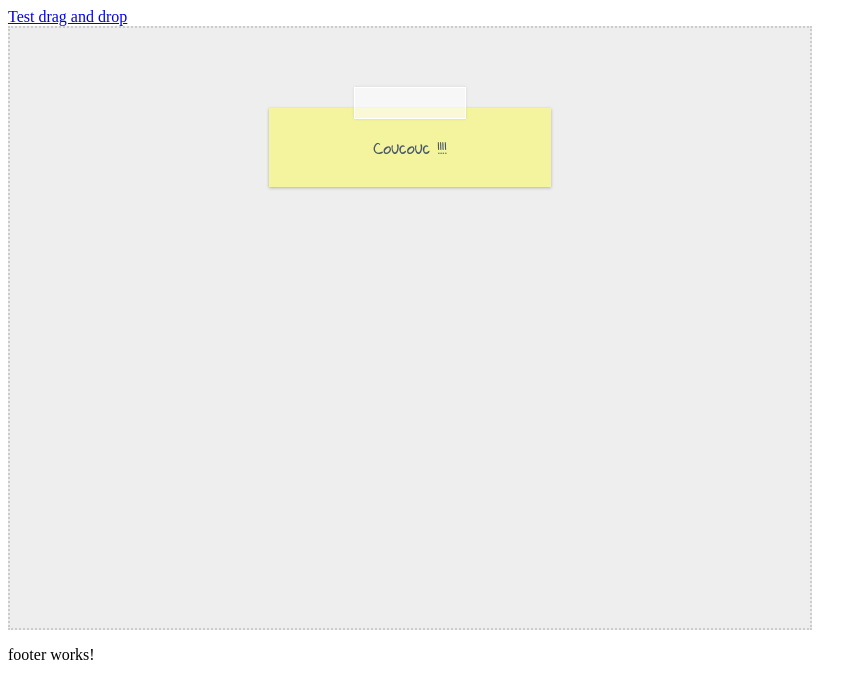
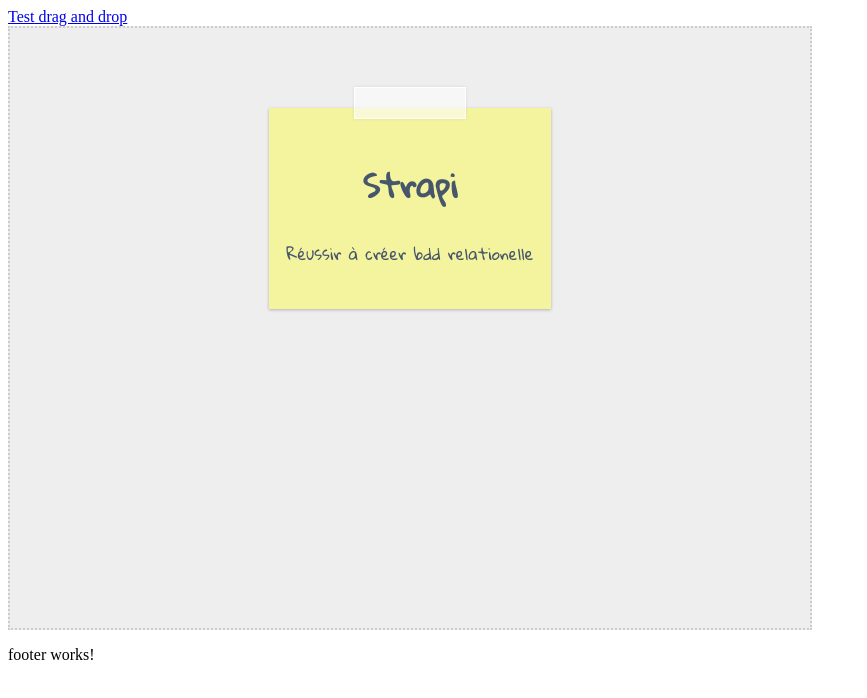
Before and after one commit to JulienBailly08/todoList, an Angular app: page / in a window 1280 px wide. Shown: the top 698 px of the page, without its empty margins (0-867 px from the left). Built offline with nearby package versions, Linux system fonts and the light colour scheme; a web font is replaced by a local one.

Commit message:
creation homePage et service

```diff
--- a/src/app/app-routing.module.ts
+++ b/src/app/app-routing.module.ts
@@ -1,7 +1,10 @@
 import { NgModule } from '@angular/core';
 import { RouterModule, Routes } from '@angular/router';
+import { HomeComponent } from './component/home/home.component';
 
-const routes: Routes = [];
+const routes: Routes = [
+  {path:'',component:HomeComponent},
+];
 
 @NgModule({
   imports: [RouterModule.forRoot(routes)],
--- a/src/app/app.component.html
+++ b/src/app/app.component.html
@@ -1,6 +1,4 @@
 <app-header></app-header>
-
-<app-dragbox></app-dragbox>
 
 <router-outlet></router-outlet>
 
--- a/src/app/app.component.ts
+++ b/src/app/app.component.ts
@@ -1,10 +1,11 @@
-import { Component } from '@angular/core';
+import { Component} from '@angular/core';
 
 @Component({
   selector: 'app-root',
   templateUrl: './app.component.html',
   styleUrls: ['./app.component.css']
 })
-export class AppComponent {
+export class AppComponent  {
   title = 'todoList';
+
 }
--- a/src/app/app.module.ts
+++ b/src/app/app.module.ts
@@ -8,6 +8,7 @@
 import { FooterComponent } from './component/footer/footer.component';
 import { HeaderComponent } from './component/header/header.component';
 import { DragboxComponent } from './component/dragbox/dragbox.component';
+import { HomeComponent } from './component/home/home.component';
 
 @NgModule({
   declarations: [
@@ -15,6 +16,7 @@
     FooterComponent,
     HeaderComponent,
     DragboxComponent,
+    HomeComponent,
   ],
   imports: [
     BrowserModule,
--- a/src/app/component/dragbox/dragbox.component.html
+++ b/src/app/component/dragbox/dragbox.component.html
@@ -1,5 +1,8 @@
 <div class="box">
-    <div class="post-it" cdkDragBoundary=".box" cdkDrag>
-      <p class="sticky taped">Coucouc !!!!</p>
+  <div class="post-it" cdkDragBoundary=".box" cdkDrag>
+    <div class="sticky taped">
+      <h1>{{prout.attributes.title}}</h1>
+      <p>{{prout.attributes.description}}</p>
     </div>
   </div>
+</div>
--- a/src/app/component/dragbox/dragbox.component.ts
+++ b/src/app/component/dragbox/dragbox.component.ts
@@ -1,4 +1,4 @@
-import { Component, OnInit } from '@angular/core';
+import { Component, OnInit, Input } from '@angular/core';
 
 @Component({
   selector: 'app-dragbox',
@@ -7,6 +7,8 @@
 })
 export class DragboxComponent implements OnInit {
 
+
+  @Input() prout:any;
   constructor() { }
 
   ngOnInit(): void {
--- /dev/null
+++ b/src/app/component/home/home.component.html
@@ -0,0 +1 @@
+<app-dragbox [prout]="todoList[0]"></app-dragbox>
--- /dev/null
+++ b/src/app/component/home/home.component.ts
@@ -0,0 +1,20 @@
+import { Component, OnInit } from '@angular/core';
+import { TodosService } from 'src/app/services/todos.service';
+
+
+@Component({
+  selector: 'app-home',
+  templateUrl: './home.component.html',
+  styleUrls: ['./home.component.css']
+})
+export class HomeComponent implements OnInit {
+
+  todoList:any;
+
+  constructor(private todoService : TodosService) { }
+
+  ngOnInit(): void {
+    this.todoList = this.todoService.getTodoList();
+  }
+
+}
--- /dev/null
+++ b/src/app/services/todos.service.ts
@@ -0,0 +1,91 @@
+import { Injectable } from '@angular/core';
+import { Observable } from 'rxjs';
+
+@Injectable({
+  providedIn: 'root'
+})
+export class TodosService {
+
+  todoList = [
+    {
+        "id": 1,
+        "attributes": {
+            "title": "Strapi",
+            "description": "Réussir à créer bdd relationelle",
+            "isDone": false,
+            "createdAt": "2022-06-18T13:06:39.701Z",
+            "updatedAt": "2022-06-19T13:01:49.894Z",
+            "publishedAt": "2022-06-18T13:06:42.685Z",
+            "category": {
+                "data": {
+                    "id": 1,
+                    "attributes": {
+                        "name": "Back",
+                        "createdAt": "2022-06-18T13:05:08.027Z",
+                        "updatedAt": "2022-06-18T13:05:09.052Z",
+                        "publishedAt": "2022-06-18T13:05:09.050Z"
+                    }
+                }
+            }
+        }
+    },
+    {
+        "id": 2,
+        "attributes": {
+            "title": "titre",
+            "description": "description",
+            "isDone": true,
+            "createdAt": "2022-06-18T13:07:09.602Z",
+            "updatedAt": "2022-06-18T13:15:33.963Z",
+            "publishedAt": "2022-06-18T13:07:09.601Z",
+            "category": {
+                "data": null
+            }
+        }
+    },
+    {
+        "id": 3,
+        "attributes": {
+            "title": "titre",
+            "description": "description",
+            "isDone": false,
+            "createdAt": "2022-06-18T13:07:52.934Z",
+            "updatedAt": "2022-06-18T13:07:52.934Z",
+            "publishedAt": "2022-06-18T13:07:52.933Z",
+            "category": {
+                "data": null
+            }
+        }
+    },
+    {
+        "id": 4,
+        "attributes": {
+            "title": "New One",
+            "description": "Lorem sa mère",
+            "isDone": true,
+            "createdAt": "2022-06-18T14:41:07.373Z",
+            "updatedAt": "2022-06-19T13:01:21.321Z",
+            "publishedAt": "2022-06-18T14:41:07.369Z",
+            "category": {
+                "data": {
+                    "id": 1,
+                    "attributes": {
+                        "name": "Back",
+                        "createdAt": "2022-06-18T13:05:08.027Z",
+                        "updatedAt": "2022-06-18T13:05:09.052Z",
+                        "publishedAt": "2022-06-18T13:05:09.050Z"
+                    }
+                }
+            }
+        }
+    }
+  ]
+
+  public getTodoList(){
+    return this.todoList
+  }
+
+  constructor() { }
+
+
+}
```
Also changed, not shown: src/app/component/home/home.component.css (added), 2 other files (tests, documents, lock files or other folders).
